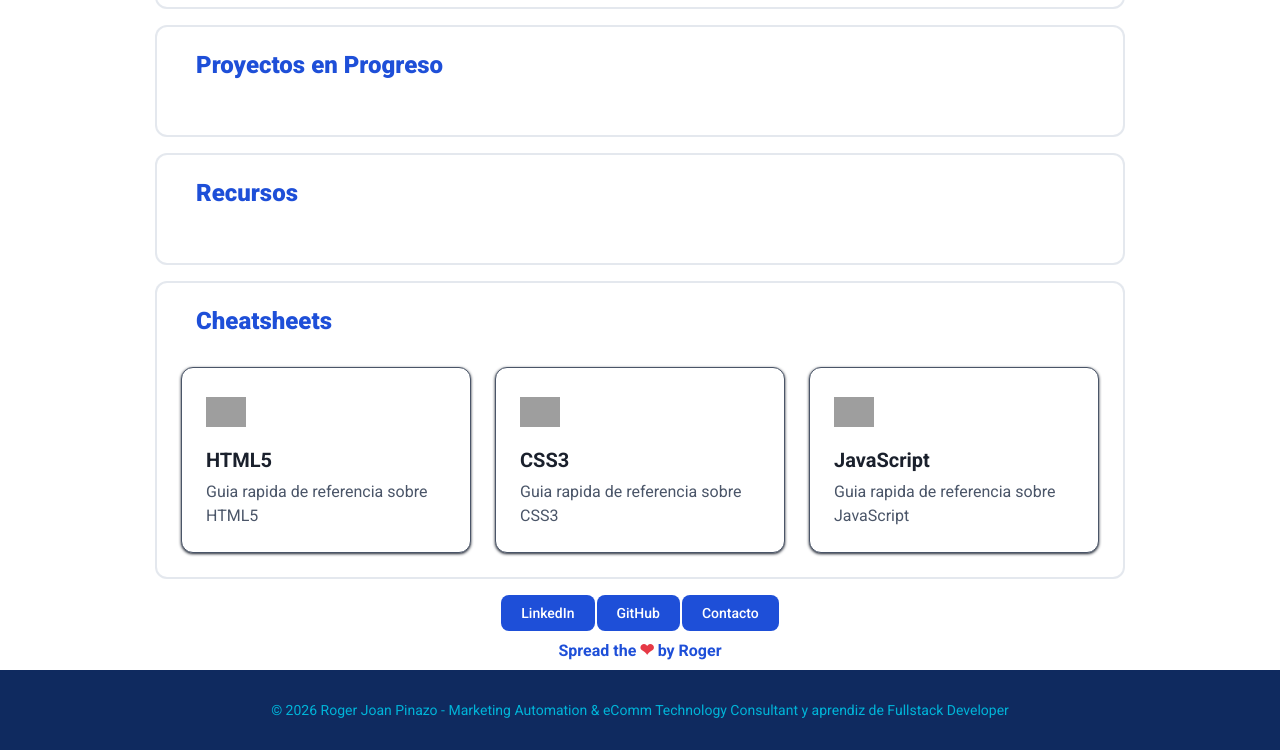
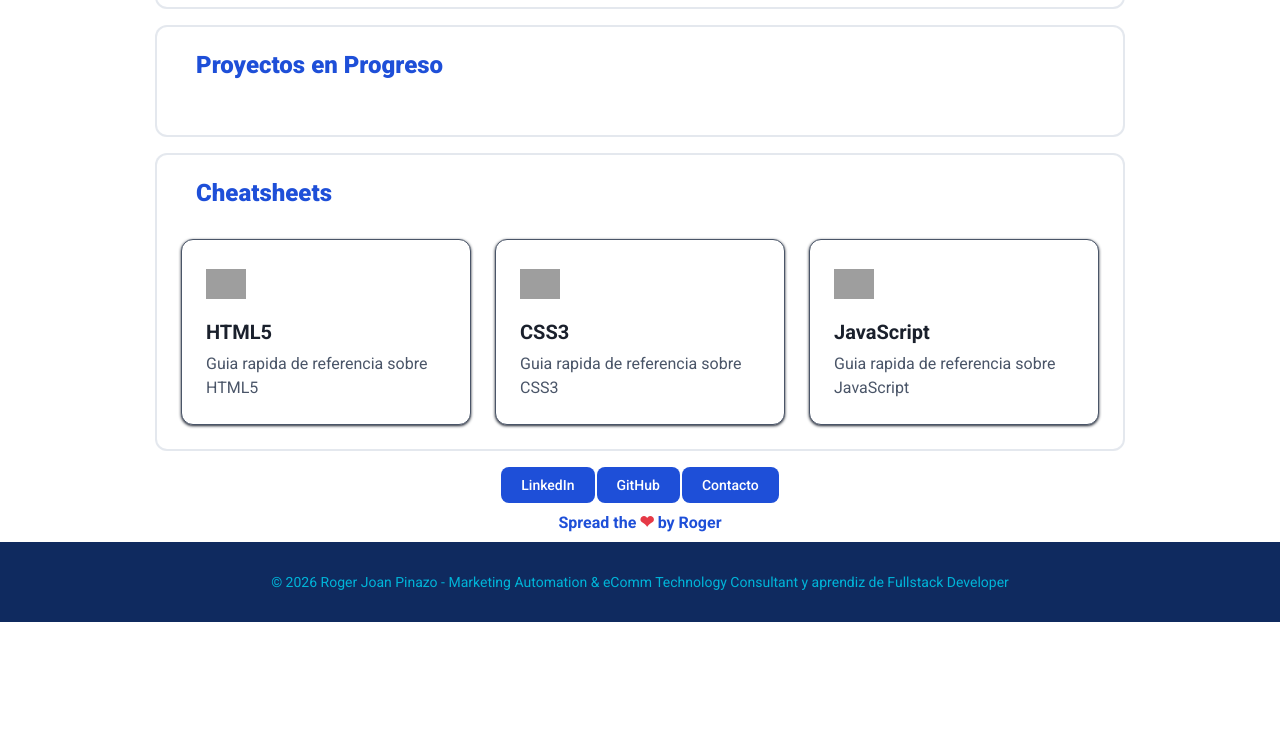
Before and after one commit to RogerJPDev/features_sprints, a website with bundled scripts: page index.html in a window 1280 px wide. Shown: the part 1992-2742 px from the top of the page. After the commit the page ends 2614 px from the top, so only its background shows below. Built offline with nearby package versions, Linux system fonts and the light colour scheme; grey boxes are pictures that could not be loaded.

Commit message:
afegir comentari per eliminar tarja recursos al main

```diff
--- a/index.html
+++ b/index.html
@@ -35,9 +35,9 @@
       <section class="tarjetaPlana" id="proyectos">
         <h2 class="titulillo">Proyectos en Progreso</h2>
       </section>
-      <section  class="tarjetaPlana" id="recursos">
-      <h2 class="titulillo">Recursos</h2>
-    </section>
+      <!-- <section  class="tarjetaPlana" id="recursos">
+      <h2 class="titulillo" href = recursos.html>Recursos</h2>
+      </section> -->
       <section  class="tarjetaPlana" id="cheatsheets">
         <h2 class="titulillo">Cheatsheets</h2>
         <div id="cheatsheet-list" class="cheatsheet-grid"></div>
```
